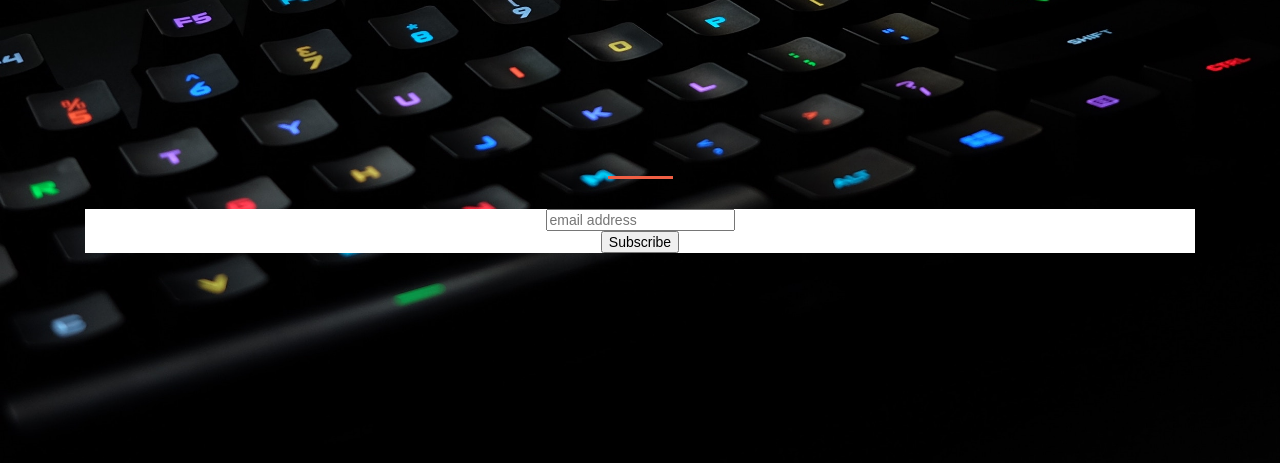
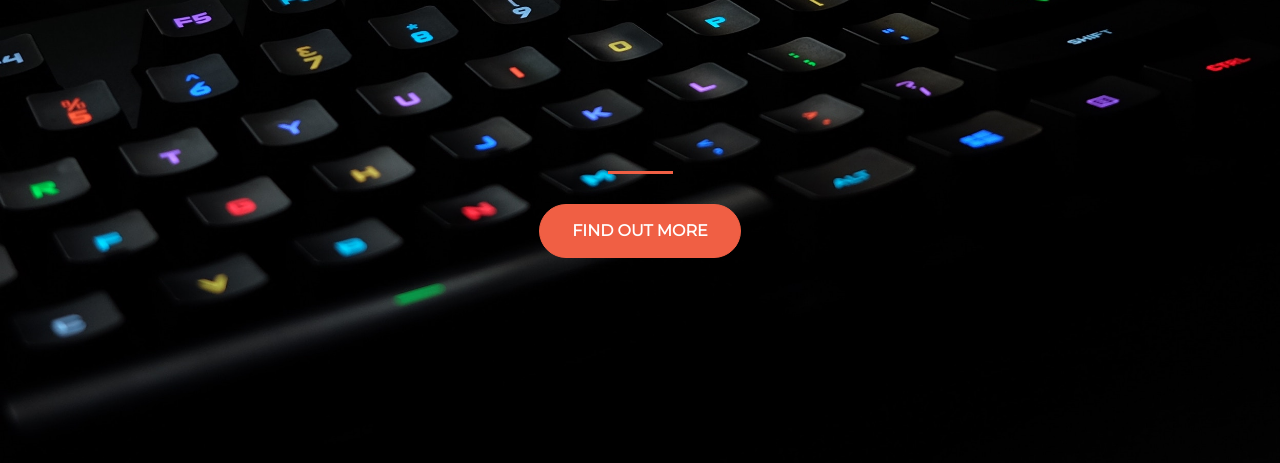
Before and after one commit to rjvalencia/rjvalencia.github.io, a plain HTML site: page index.html in a window 1280 px wide. Shown: the part 371-834 px from the top of the page. Drawn offline with nearby package versions, Linux system fonts and the light colour scheme.

Commit message:
More fixes to sign up form

```diff
--- a/index.html
+++ b/index.html
@@ -42,18 +42,16 @@
 
             <!-- Begin MailChimp Signup Form -->
               <style type="text/css">
-              #mc_embed_signup{background:#fff; clear:left; font:14px Helvetica,Arial,sans-serif; }
+                #mc_embed_signup{clear:left; font:14px Helvetica,Arial,sans-serif; }
                 /* Add your own MailChimp form style overrides in your site stylesheet or in this style block.
                    We recommend moving this block and the preceding CSS link to the HEAD of your HTML file. */
               </style>
               <div id="mc_embed_signup">
-            <form action="https://github.us18.list-manage.com/subscribe/post?u=b1263ede1dbf58cf9d81da3cf&amp;id=61e91fa861" method="post" id="mc-embedded-subscribe-form" name="mc-embedded-subscribe-form" class="validate" target="_blank" novalidate>
+              <form action="https://github.us18.list-manage.com/subscribe/post?u=b1263ede1dbf58cf9d81da3cf&id=61e91fa861" method="post" id="mc-embedded-subscribe-form" name="mc-embedded-subscribe-form" class="validate" target="_blank" novalidate>
                   <div id="mc_embed_signup_scroll">
-
-              <input type="email" value="" name="EMAIL" class="email" id="mce-EMAIL" placeholder="email address" required>
                   <!-- real people should not fill this in and expect good things - do not remove this or risk form bot signups-->
                   <div style="position: absolute; left: -5000px;" aria-hidden="true"><input type="text" name="b_b1263ede1dbf58cf9d81da3cf_61e91fa861" tabindex="-1" value=""></div>
-                <div class="clear"><input type="submit" value="Subscribe" name="subscribe" id="mc-embedded-subscribe" class="button"></div>
+                  <div class="clear"><input class="btn btn-primary btn-xl" type="submit" value="Find out more" name="subscribe" id="mc-embedded-subscribe" class="button"></div>
                   </div>
               </form>
               </div>
```
Lines whose indentation alone changed are shown as unchanged.
